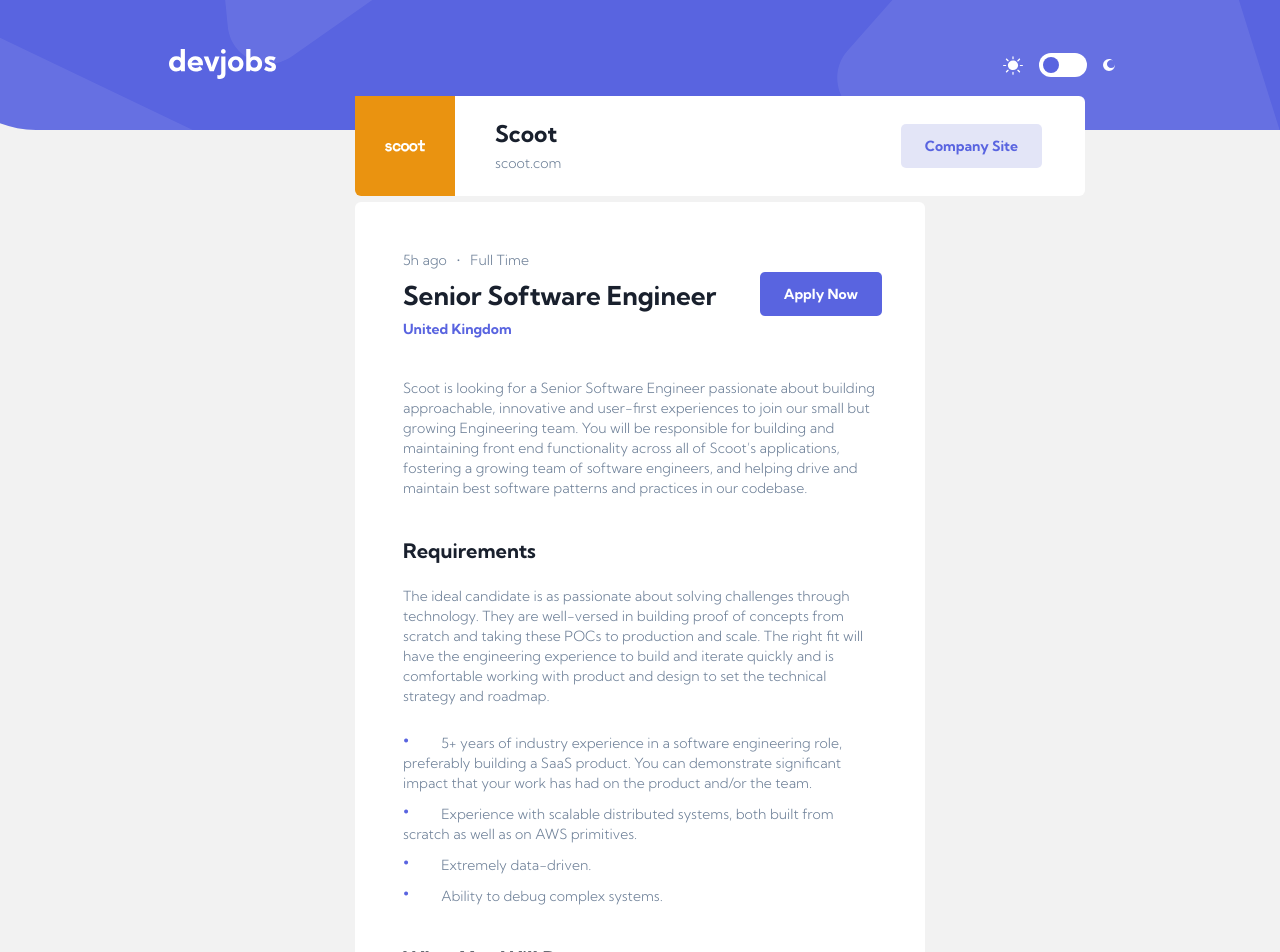
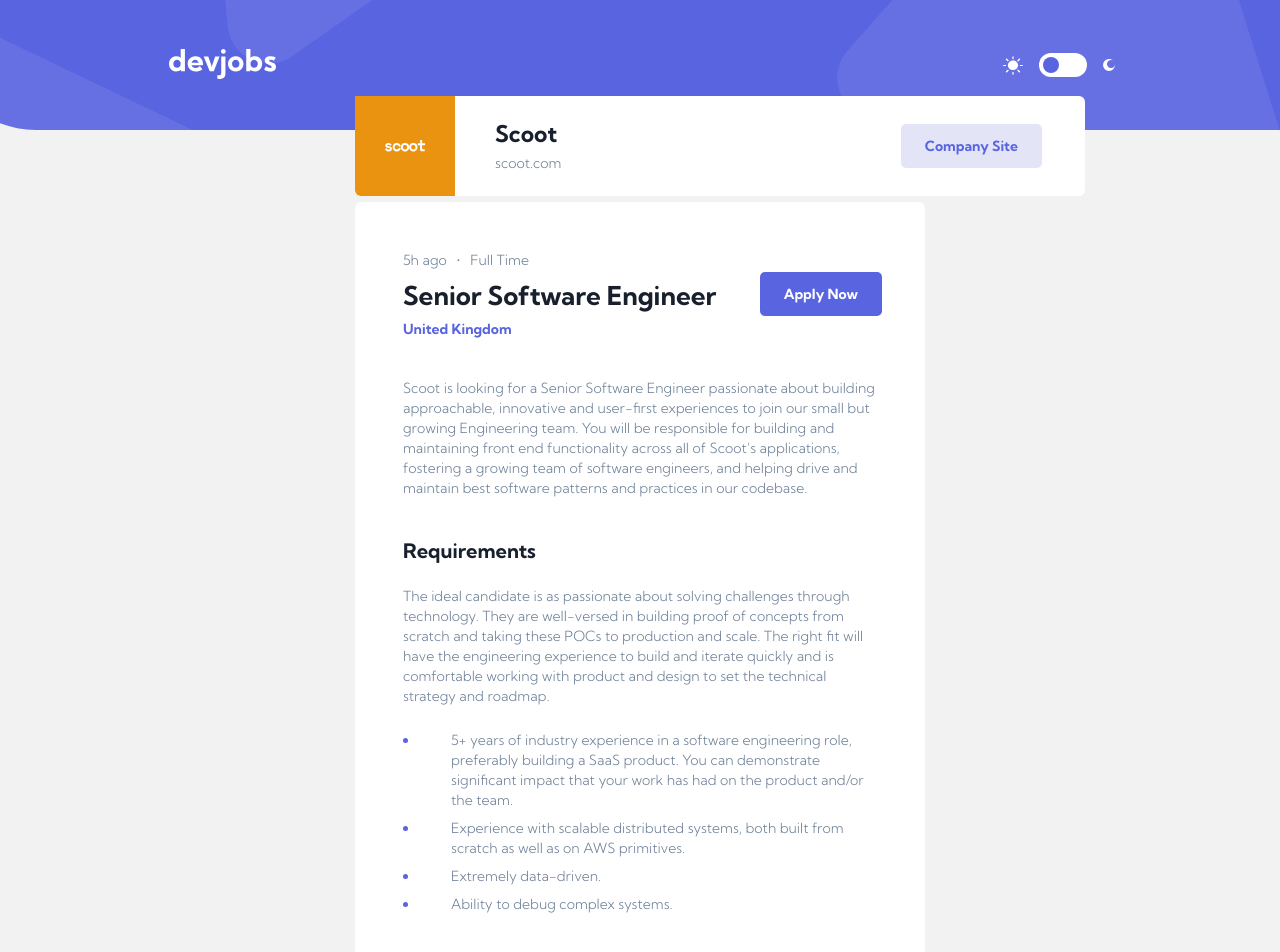
Before and after one commit to neshacascia/devjobs, a React (Vite) app: page /1 in a window 1280 px wide. Shown: the top 952 px of the page. Built offline with nearby package versions, Linux system fonts and the light colour scheme.

Commit message:
updating styling of bullet points in job details page

```diff
--- a/src/App.css
+++ b/src/App.css
@@ -175,6 +175,7 @@
 .dark label {
   color: #fff;
 }
+
 .search {
   color: #fff;
   background: #5964e0;
@@ -440,32 +441,24 @@
 }
 
 .items {
-  list-style-position: inside;
   margin-top: 24px;
 }
 
 li {
+  margin-bottom: 8px;
+  padding-left: 32px;
+  margin-left: 16px;
+  color: #5964e0;
+}
+
+ol li {
   color: #5964e0;
   font-weight: bold;
-  margin-bottom: 8px;
 }
 
-ul {
-  list-style: none;
-}
-
-ul li::before {
-  content: '\2022';
-  color: #5964e0;
-  font-weight: bold;
-  font-size: 2.2rem;
-  display: inline-block;
-}
-
-.items span {
+ul span,
+ol span {
   font-weight: 300;
-  margin-left: 32px;
-  text-align: center;
 }
 
 /* Footer Styles */
```
